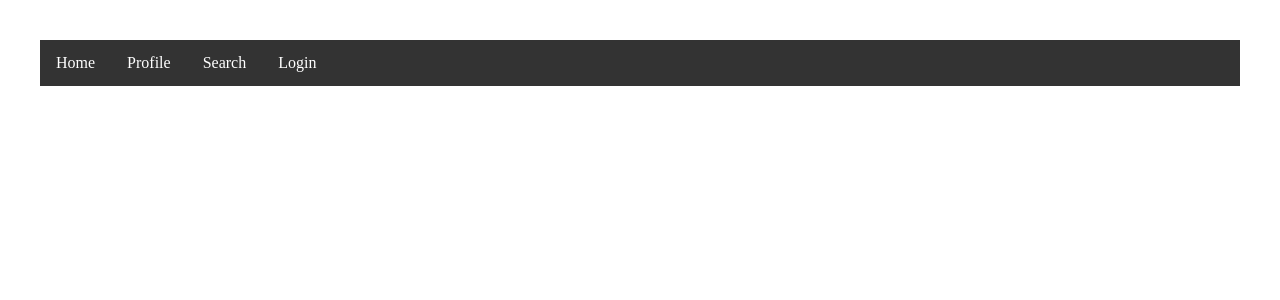
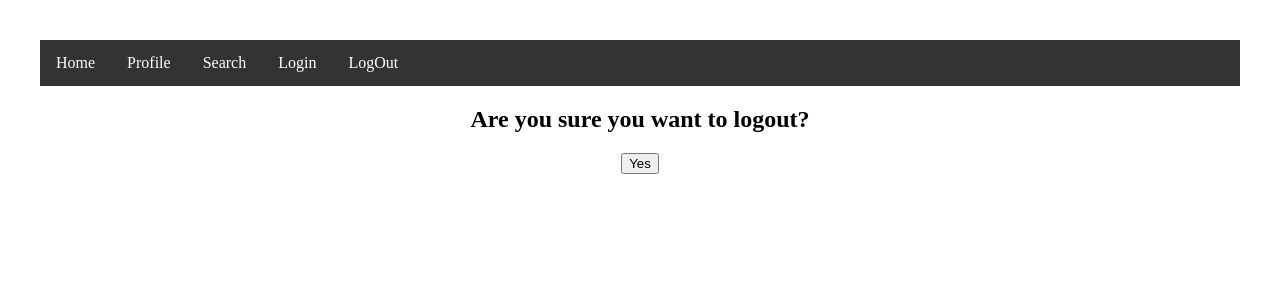
Before and after one commit to thisiskennyb/book_club, a React (Vite) app in the folder frontend/: page /logout in a window 1280 px wide. Shown: the top 300 px of the page. Built offline with nearby package versions, Linux system fonts and the light colour scheme.

Commit message:
added logout button

```diff
--- a/frontend/src/App.jsx
+++ b/frontend/src/App.jsx
@@ -6,6 +6,7 @@ import Login from './routes/Login'
 import Profile from './routes/Profile'
 import Search from './routes/Search'
 import NavBar from './components/NavBar'
+import Logout from './components/Logout'
 
 function App() {
   const url="http://localhost:8000/api/"
@@ -43,6 +44,7 @@ function App() {
       <Route path="/" element={<Home />} />
       <Route path="/profile" element={<Profile />} />
       <Route path="/search" element={<Search />} />
+      <Route path="/logout" element={<Logout />} />
      </Routes>
      </Router>
      </div>
--- /dev/null
+++ b/frontend/src/components/Logout.jsx
@@ -0,0 +1,16 @@
+import { useNavigate } from 'react-router-dom';
+
+export default function Logout(){
+    const navigate = useNavigate();
+
+    const handleLogout = () =>{
+        localStorage.removeItem("token")
+        navigate("/")
+    }
+
+
+    return (<>
+    <h2>Are you sure you want to logout?</h2>
+    <button onClick={handleLogout}>Yes</button>
+    </>)
+}
--- a/frontend/src/components/NavBar.jsx
+++ b/frontend/src/components/NavBar.jsx
@@ -8,6 +8,7 @@ export default function() {
         {/* <li className="nav-item"><a href="about">About</a></li> */}
         {/* <li className="nav-item"><a href="contact">Contact</a></li> */}
         <li className="nav-item"><a href="login">Login</a></li>
+        <li className="nav-item"><a href="logout">LogOut</a></li>
     </ul>
     )
 }
--- a/frontend/src/routes/Login.jsx
+++ b/frontend/src/routes/Login.jsx
@@ -2,8 +2,12 @@ import { Button } from "@mui/material"
 import { useState } from 'react';
 import Form from "../components/Form";
 import { signup,login } from '../api/backend_calls';
+import { useNavigate } from 'react-router-dom';
+
+
 export default function Login({handleInputChange, url, formData, handleToken}) {
 const [responseMsg, setResponseMsg] = useState("")
+const navigate = useNavigate();
 const handleLogin = async(e) =>{
     const context = {username: formData.username, password: formData.password}
     const token = await login(context, url)
@@ -11,6 +15,7 @@ const handleLogin = async(e) =>{
       setResponseMsg("Error logging in")
     } else {
       handleToken(token)
+      navigate("/")
     }
 }
 const handleRegister = async(e) =>{
```
